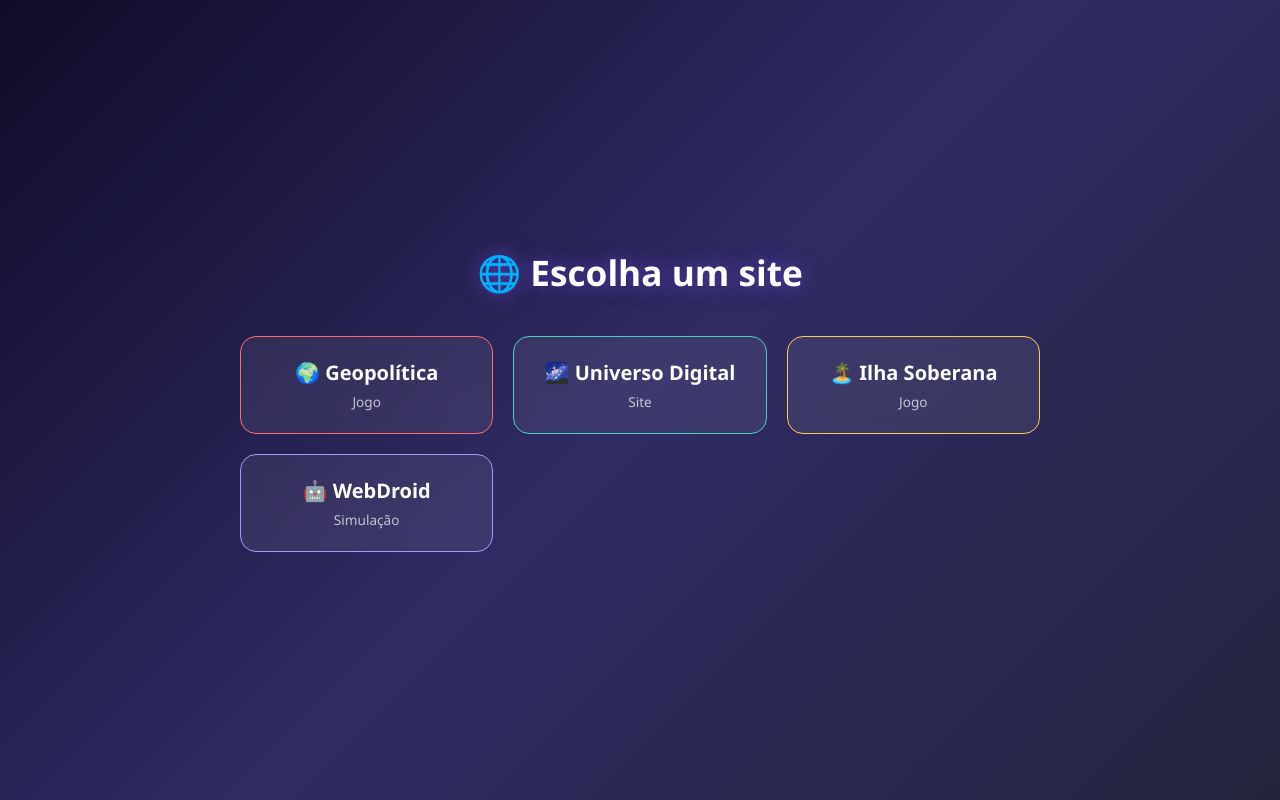
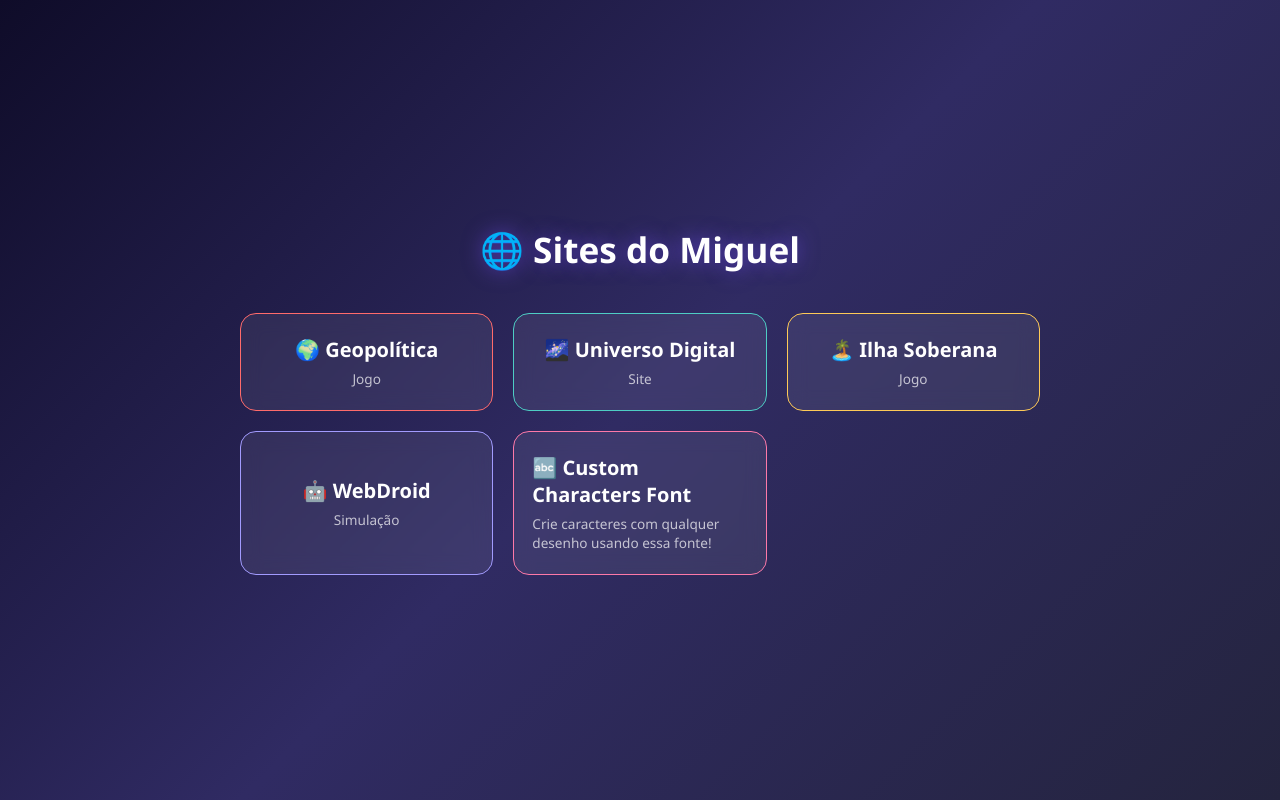
Before and after one commit to miguelgw718-cell/miguelgw718-cell.github.io, a plain HTML site: page index.html in a window 1280 px wide. Drawn offline with Linux system fonts and the light colour scheme.

Commit message:
Atualizar o index.html

```diff
--- a/index.html
+++ b/index.html
@@ -3,7 +3,7 @@
 <head>
   <meta charset="UTF-8">
   <meta name="viewport" content="width=device-width, initial-scale=1.0">
-  <title>Meus Sites</title>
+  <title>Sites do Miguel</title>
   <style>
     * { margin: 0; padding: 0; box-sizing: border-box; }
 
@@ -63,10 +63,11 @@
     .botao.univd       { border-color: #4ecdc4; }
     .botao.ilha        { border-color: #feca57; }
     .botao.webdroid    { border-color: #a29bfe; }
+    .botao.customfont  { border-color: #fd79a8; }
   </style>
 </head>
 <body>
-  <h1>🌐 Escolha um site</h1>
+  <h1>🌐 Sites do Miguel</h1>
 
   <div class="botoes">
     <a class="botao geopolitica"
@@ -96,6 +97,13 @@
       <span class="titulo">🤖 WebDroid</span>
       <span class="tipo">Simulação</span>
     </a>
+
+    <a class="botao customfont"
+       href="https://miguelgw718-cell.github.io/sites/custom_characters_font"
+       target="_blank" rel="noopener">
+      <span class="titulo">🔤 Custom Characters Font</span>
+      <span class="tipo">Crie caracteres com qualquer desenho usando essa fonte!</span>
+    </a>
   </div>
 </body>
 </html>
```
